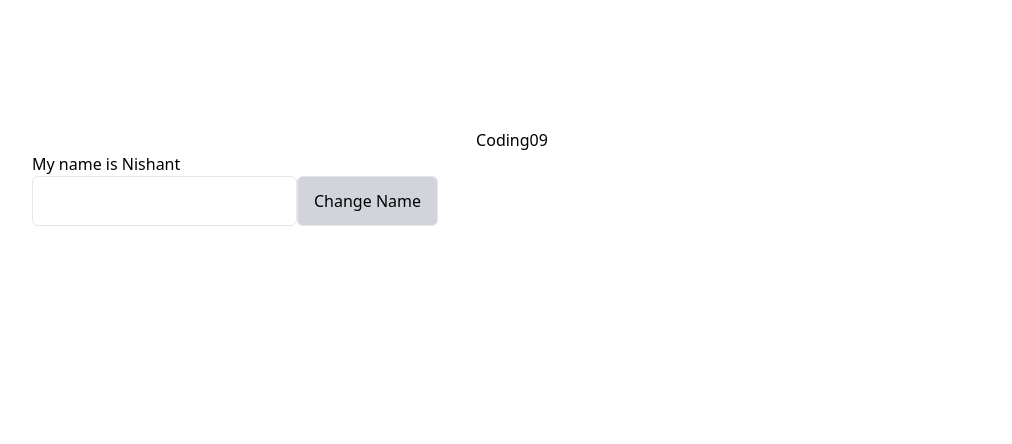
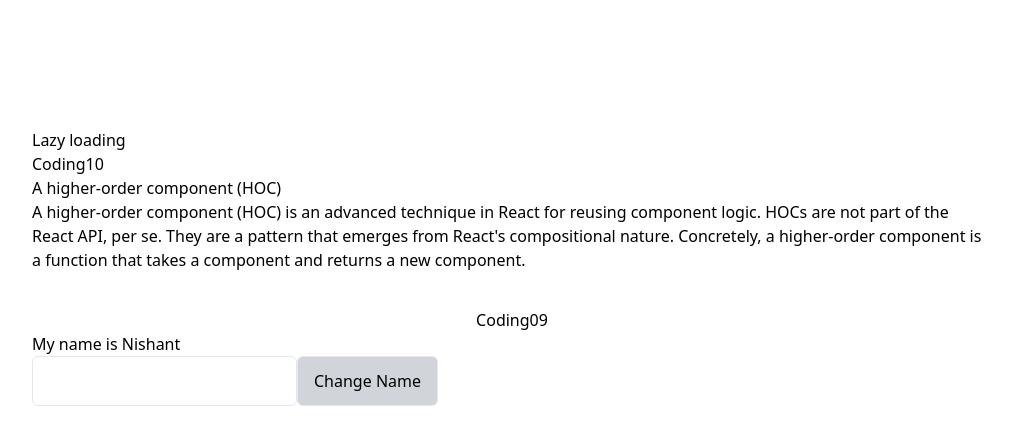
Before and after one commit to thethmuenaing/react-interview-questions, a React (Create React App) app: page / in a window 1280 px wide. Shown: the top 444 px of the page, without its empty margins (128-1140 px from the left). Built offline with nearby package versions, Linux system fonts and the light colour scheme.

Commit message:
react lazy loading

```diff
--- a/src/App.js
+++ b/src/App.js
@@ -1,9 +1,9 @@
-import Coding09 from "./comments/Coding09/Coding09";
+import Coding11 from "./comments/Coding11";
 
 function App() {
 	return (
 		<div className="w-[75%] mx-auto mt-32">
-			<Coding09 />
+			<Coding11 />
 		</div>
 	);
 }
--- /dev/null
+++ b/src/comments/Coding11.js
@@ -0,0 +1,22 @@
+import React from "react";
+// import Coding10 from "./Coding10";
+// import Coding09 from "./Coding09/Coding09";
+
+const Coding10 = React.lazy(() => import("./Coding10"));
+const Coding09 = React.lazy(() => import("./Coding09/Coding09"));
+
+const Coding11 = () => {
+	return (
+		<div>
+			<div>
+				<h1>Lazy loading</h1>
+			</div>
+			<div className="space-y-9">
+				<Coding10 />
+				<Coding09 />
+			</div>
+		</div>
+	);
+};
+
+export default Coding11;
```
